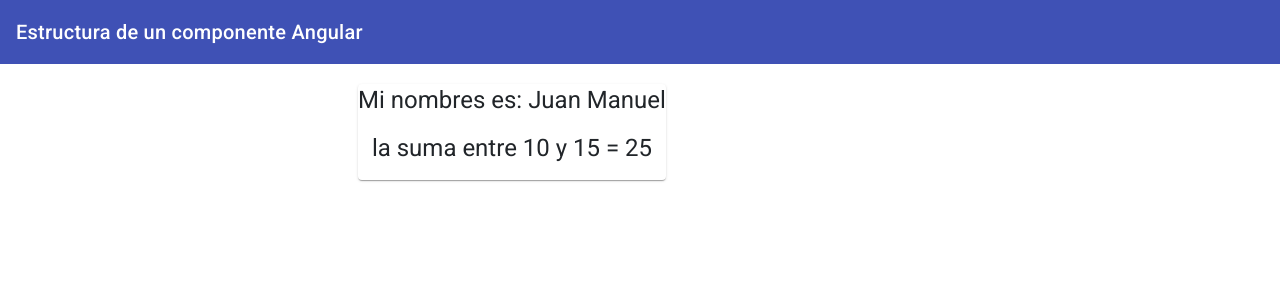
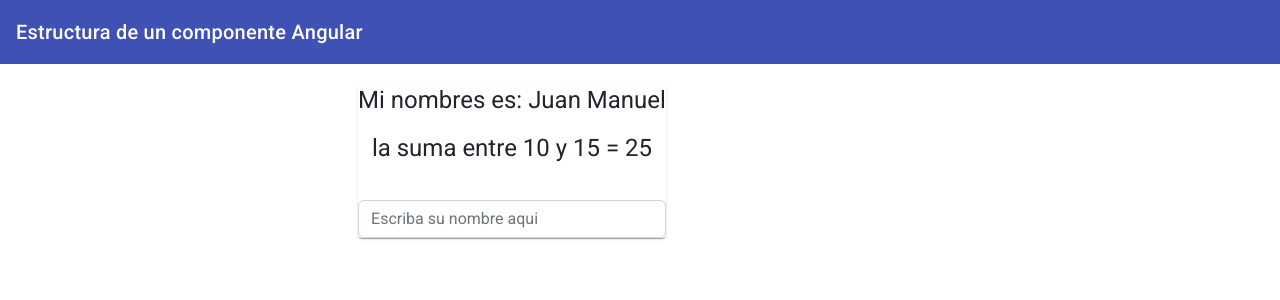
Before and after one commit to albernalca/Angular, an Angular app: page / in a window 1280 px wide. Shown: the top 300 px of the page. Built offline with nearby package versions, Linux system fonts and the light colour scheme.

Commit message:
Property databinding

```diff
--- a/src/app/app.component.html
+++ b/src/app/app.component.html
@@ -15,6 +15,9 @@
       <h1>
         la suma entre 10 y 15 = {{getSuma(10,15)}}
       </h1>
+      <br>
+      <!--Aqui hago el property dibinding-->
+      <input type="text" class="form-control" [placeholder]="textoPlaceholder" [disabled]="deshabilitado">
 
     </mat-card>
   </div>
--- a/src/app/app.component.ts
+++ b/src/app/app.component.ts
@@ -7,16 +7,23 @@ import { Component,} from '@angular/core';
 })
 export class AppComponent {
 
-  //DataBiding: Caracteristica que comunica datos entre el TS y HTML de manera unidireccional y bidireccional
+  //Property DataBiding: Caracteristica que comunica datos entre el TS y HTML
 
   //INTERPOLACIÓN : los datos viajan desde el componente hacia el DOM
 
   //Declaro la Variable asignando un valor:
   nombre: string = 'Alejandro'
+  deshabilitado: boolean = true
 
-  //creo constructor usutizo una función interval de JS con la función flecha ()=>
+  //Declaro variable
+  textoPlaceholder= 'Escriba su nombre aqui'
+
+  //creo constructor utilizo una función interval de JS con la función flecha ()=>
   constructor(){
     setInterval( ()=> this.nombre='Juan Manuel',3000)
+    //Property databinding => creo función
+    setInterval( ()=> this.deshabilitado = false , 3000)
+
   }
 
   //creo un metodo y recibe 2 parámetros de tipo number
```
